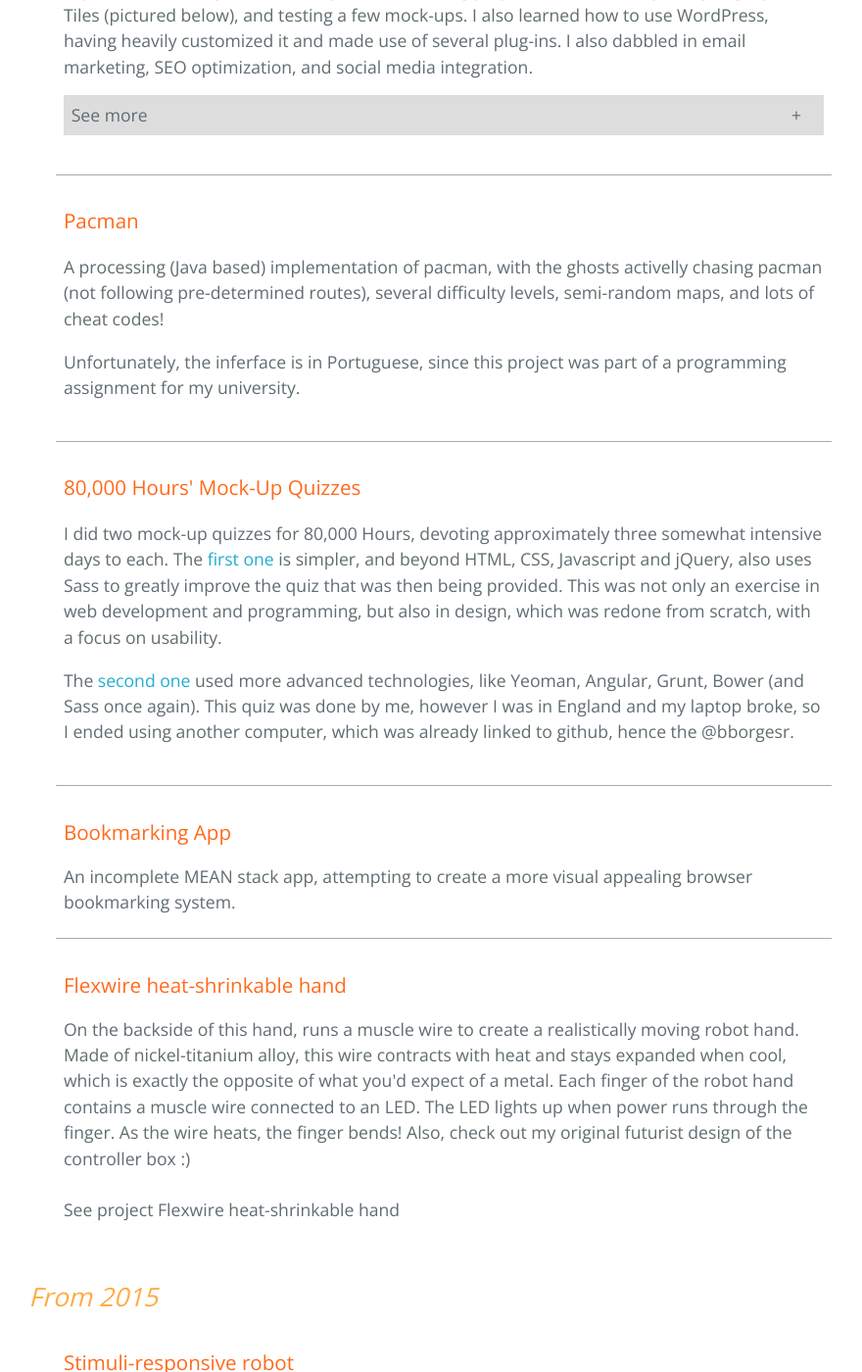
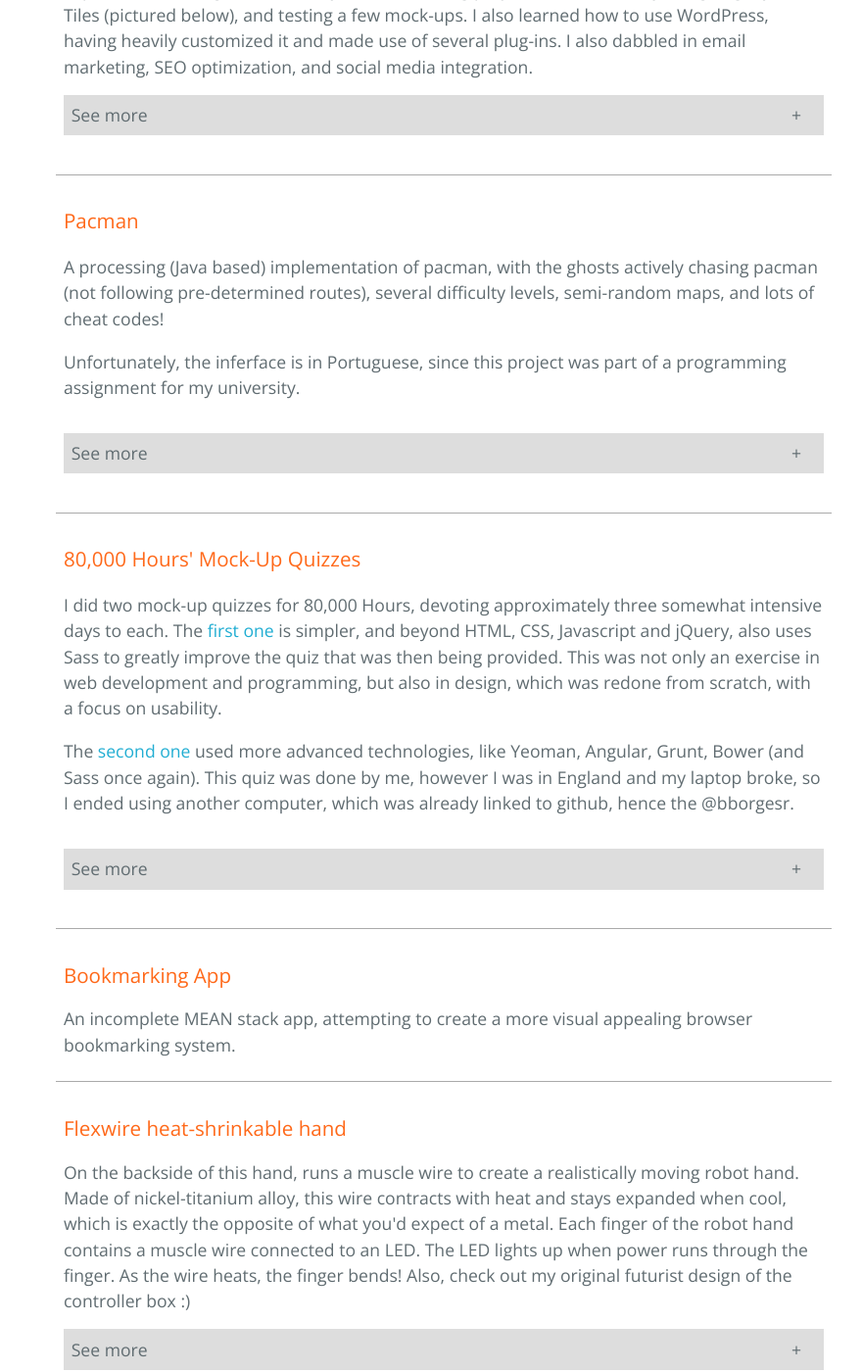
Before and after one commit to obiwit/obiwit.github.io, a Jekyll site: the page built from projects.html, in a window 1280 px wide and 1400 px high, scrolled down 1748 px. Shown: the whole window at 98% size, without its empty margins (207-1087 px from the left). Built offline with Jekyll 4.4.1, drawn with Linux system fonts in a browser that asks for light colours; nearby versions of some CDN libraries; some of the changed text lies outside the part shown.

Commit message:
Mostly content. Some gallery small improvements (ie. don't show previous and next arrows if there is only one image; pre-captions; etc.)

```diff
--- a/js/projects.js
+++ b/js/projects.js
@@ -51,6 +51,8 @@
    function modalLoadImage($image) {
      // clean modal
      $('#main-image').html('');
+     $('#modal-gallery a.prev').show();
+     $('#modal-gallery a.next').show();
 
     // add selected image to the modal, and show it
      $('#main-image').append($image.clone());
@@ -62,12 +64,25 @@
      } else {
        $('#main-image').css('maxWidth', (imageWidth/imageHeight * 60) + "vh" );
      }
-     if($image.parent().data()["items"] < 3) {
+     var gallerySize = $image.parent().data()["items"];
+     if(gallerySize < 3) {
        $('#main-image').css('maxWidth', (imageWidth/imageHeight * 80) + "vh" );
+       if (gallerySize == 1) {
+         // if the gallery only has one element, hide the next and previous buttons
+         $('#modal-gallery a.prev').hide();
+         $('#modal-gallery a.next').hide();
+       }
+     }
+     // add caption based on img's alt text
+     var caption = $image.attr('alt');
+
+     // add pre-caption (bold italized text before the actual caption)if it exists
+     if ($image.data()["pre"]){
+       caption = '<strong><em>' + $image.data()["pre"] + '</em></strong>' + caption;
      }
 
-     // add caption based on img's alt text
-     $('#caption').html($image.attr('alt'));
+     // add caption itself
+     $('#caption').html(caption);
 
      // add PS (sub-caption) if it exists
      if ($image.data()["ps"]){
--- a/projects.html
+++ b/projects.html
@@ -48,13 +48,30 @@
     </li>
     <li id="pacman">
       <h3>Pacman</h3>
-      <p>A processing (Java based) implementation of pacman, with the ghosts activelly chasing pacman (not following pre-determined routes), several difficulty levels, semi-random maps, and lots of cheat codes!</p>
+      <p>A processing (Java based) implementation of pacman, with the ghosts actively chasing pacman (not following pre-determined routes), several difficulty levels, semi-random maps, and lots of cheat codes!</p>
       <p>Unfortunately, the inferface is in Portuguese, since this project was part of a programming assignment for my university.</p>
+      <button class="toggle-accordion">See more</button>
+      <div class="accordion" data-items="7">
+        <img src="{{ site.baseurl }}/img/projects/pacman_menu.png" alt="Main menu of the game, which shows scores, allows the user to choose a difficulty level and plays a catchy tune! Notice that the harder the level, the higher you score as well!" data-index="1" data-project="pacman">
+        <img src="{{ site.baseurl }}/img/projects/pacman_gameplay.png" alt="A screenshot of the gameplay, without any cheat code or theme customization. Notice how the ghosts' eyes show the direction each ghost is moving in." data-index="2" data-project="pacman">
+        <img src="{{ site.baseurl }}/img/projects/pacman_themes.png" alt="One of the alternative themes you can choose from." data-index="3" data-project="pacman">
+        <img src="{{ site.baseurl }}/img/projects/pacman_cheatList.png" alt="The cheat list, which you can bring up anytime by pressing the right key." data-ps="PS. That letter is 'C', for Cheat and for Code!" data-index="4" data-project="pacman">
+        <img src="{{ site.baseurl }}/img/projects/pacman_pause.png" alt="You can also pause the game anytime, by pressing the spacebar or 'P'." data-index="5" data-project="pacman">
+        <img src="{{ site.baseurl }}/img/projects/pacman_tablesTurned.png" alt="A cheat code allows you to turn the tables!" data-index="6" data-project="pacman">
+        <img src="{{ site.baseurl }}/img/projects/pacman_endScreen.png" alt="One of the two possible end screens. In this case the 'You Lost'/'Gameover' screen, which shows you your final score, and plays a sad jingle." data-index="7" data-project="pacman">
+      </div>
     </li>
     <li id="80k-quizzes">
       <h3>80,000 Hours' Mock-Up Quizzes</h3>
       <p>I did two mock-up quizzes for 80,000 Hours, devoting approximately three somewhat intensive days to each. The <a href="https://github.com/obiwit/80K_quiz_mockup">first one</a> is simpler, and beyond HTML, CSS, Javascript and jQuery, also uses Sass to greatly improve the quiz that was then being provided. This was not only an exercise in web development and programming, but also in design, which was redone from scratch, with a focus on usability.</p>
       <p>The <a href="https://github.com/obiwit/ccApp">second one</a> used more advanced technologies, like Yeoman, Angular, Grunt, Bower (and Sass once again). This quiz was done by me, however I was in England and my laptop broke, so I ended using another computer, which was already linked to github, hence the @bborgesr.</p>
+      <button class="toggle-accordion">See more</button>
+      <div class="accordion" data-items="4">
+        <img src="{{ site.baseurl }}/img/projects/80k_1.png" data-pre="First Mock-Up - " alt="The (to-the-point) landing page." data-index="1" data-project="80k-quizzes" class="break-after">
+        <img src="{{ site.baseurl }}/img/projects/80k_4.png" data-pre="First Mock-Up - " alt="When the user pressed the 'About' button, this modal window opened to give a basic, to the point explanation, enabling the user to go right to the quiz - instead of tying him down with lots of text and information." data-index="2" data-project="80k-quizzes" class="break-after">
+        <img src="{{ site.baseurl }}/img/projects/80k_6.png" data-pre="First Mock-Up - " alt="A sample question screen. On the right, you can see a navigational list, which shows the user which question they are on, and allows them to jump back to previous questions by pressing the right circle." data-index="3" data-project="80k-quizzes" class="break-after">
+        <img src="{{ site.baseurl }}/img/projects/80k_5.png" data-pre="First Mock-Up - " alt="The results page. A distraction free page that listed the best matches for each user, alongside an appropriate image and brief explanation of each result." data-index="4" data-project="80k-quizzes">
+      </div>
     </li>
     <li>
       <h3>Bookmarking App</h3>
@@ -63,26 +80,40 @@
     <li id="robot-hand" class="last">
       <h3>Flexwire heat-shrinkable hand</h3>
       On the backside of this hand, runs a muscle wire to create a realistically moving robot hand. Made of nickel-titanium alloy, this wire contracts with heat and stays expanded when cool, which is exactly the opposite of what you'd expect of a metal. Each finger of the robot hand contains a muscle wire connected to an LED. The LED lights up when power runs through the finger. As the wire heats, the finger bends! Also, check out my original futurist design of the controller box :)
-      <br><br>
-      See project Flexwire heat-shrinkable hand
+      <button class="toggle-accordion">See more</button>
+      <div class="accordion" data-items="3">
+        <img src="{{ site.baseurl }}/img/projects/hand-off.jpg" alt="The complete system. The hand is not moving, since no LED is currently on. Notice the neat box art as well!" data-index="1" data-project="robot-hand" class="break-after">
+        <img src="{{ site.baseurl }}/img/projects/hand-on2.jpg" alt="The hand, moving a finger. In this particular case, it's stretching the middle finger and contracting the other four fingers..." data-ps="Please don't take it personally, it's a machine - it doesn't know what it's doing! :D" data-index="2" data-project="robot-hand" class="break-after">
+        <img src="{{ site.baseurl }}/img/projects/hand-on1.jpg" alt="The hand, stretching the ring finger, and contracting the others." data-index="3" data-project="robot-hand">
+      </div>
     </li>
 
     <h2 class="contrast">From 2015</h2>
     <li id="ee40lx-robot">
       <h3>Stimuli-responsive robot</h3>
       This was the final course project for BerkeleyX's Electronic Interfaces (EE40LX): a craft-stick vibrating hopper robot controlled by the MSP430G2 LaunchPad. It has the following subsystems: a voltage regulator, two photocell front ends, a speaker driver, a microphone front end and two DC motor drivers. These systems communicate with the MSP430G2 LaunchPad in order to allow the robot to move in response to its environment. In layman's terms, this robot will start moving and making noises in reaction to light and sound stimuli. <a href="https://www.youtube.com/watch?v=MmWrJUKf1GM">Check out the demo video!</a>
+      <button class="toggle-accordion">See more</button>
+      <div class="accordion" data-items="1">
+        <img src="{{ site.baseurl }}/img/projects/ee40lx-robot.jpg" alt="The robot. Notice the black cilindrical buzzer, the two eye-like photocells, and its funny light-ativated spring legs. Behind it all, the MSP430G2 LaunchPad, controlling the inputs and outputs of the circuit." data-index="1" data-project="ee40lx-robot">
+      </div>
     </li>
     <li id="alarm-circuit">
       <h3>Home alarm system</h3>
       An intrusion alarm system, using magnetic sensor switches to respond to movement. The two LEDs indicate both whether the system is on or off and whether it is self-locked or not (to continue making noise if, for example, someone opens a door and closes it quickly).
-      <br><br>
-      See project Home alarm system
+      <button class="toggle-accordion">See more</button>
+      <div class="accordion" data-items="1">
+        <img src="{{ site.baseurl }}/img/projects/home-alarm-system.jpg" alt="The finished alarm system, in its hand-customized container box." data-index="1" data-project="alarm-circuit">
+      </div>
     </li>
     <li id="rpg" class="last">
       <h3>rpg (Rewarding Programming Game)</h3>
       An interactive checklist, with a progress bar that tells you how close you are to the next level and its reward! It makes use of HTML5's localStorage. This whole project started when I drew all that I wanted to do (instead of actually doing that, procrastination at its best!) Note: Due to the localStorage cross-browser implementation, this app works better in Chrome or chrome-based browsers (i.e. Opera).
-      <br><br>
-      See project rpg (Rewarding Programming Game)
+      <button class="toggle-accordion">See more</button>
+      <div class="accordion" data-items="3">
+        <img src="{{ site.baseurl }}/img/projects/The-Beginning.png" alt="The picture I drew that inspired it all." data-index="1" data-project="rpg" class="break-after">
+        <img src="{{ site.baseurl }}/img/projects/rpg.png" alt="The main screen of the app." data-index="2" data-project="rpg" class="break-after">
+        <img src="{{ site.baseurl }}/img/projects/rpg_extra.png" alt="'Update Stats' detail." data-index="3" data-project="rpg">
+      </div>
     </li>
 
     <h2 class="contrast">From 2014</h2>
@@ -91,12 +122,20 @@
       An implementation of the famous chance game, with abundant JavaScript and SASS plugins (ex: compass, bourbon, refills, suzy). Check it out, it's pretty fun (even if slightly addicting)!
       <br><br>
       See a <a href="https://www.youtube.com/watch?v=Qy-x7LhwmGM">short demo</a> or play the game!
+      <button class="toggle-accordion">See more</button>
+      <div class="accordion" data-items="1">
+        <img src="{{ site.baseurl }}/img/projects/piggame.png" alt="The main screen of the game." data-index="1" data-project="pig-game">
+      </div>
     </li>
     <li id="breakawake">
       <h3>BreakAwake</h3>
       A website, focusing on design and responsive layouts at all levels. After several iterations, it evolved from the original flower-like design to a more modern tiled one. Prototyping and design (mock-ups pictured below) played a crucial role in this process. Check out the website, but bear in mind, I've never actually finished it, since this was mainly an experiment in design and responsiveness.
-      <br><br>
-      See project BreakAwake
+      <button class="toggle-accordion">See more</button>
+      <div class="accordion" data-items="3">
+        <img src="{{ site.baseurl }}/img/projects/breakAwake_v1.png" alt="The initial concept." data-index="1" data-project="breakawake" class="break-after">
+        <img src="{{ site.baseurl }}/img/projects/breakAwake-mockups_grey.png" alt="A second design mock-up for the website." data-index="2" data-project="breakawake" class="break-after">
+        <img src="{{ site.baseurl }}/img/projects/breakAwake-mockups_img.png" alt="The website that resulted from the new design." data-index="3" data-project="breakawake">
+      </div>
     </li>
     <li id="riddles">
       <h3>Riddles</h3>
```
Also changed, not shown: img/projects/80k_1.png (added), img/projects/breakAwake-mockups.png (renamed from img/projects/breakAwake mockups.png), img/projects/breakAwake-mockups_grey.png (renamed from img/projects/breakAwake mockups_grey.png), img/projects/breakAwake-mockups_img.png (renamed from img/projects/breakAwake mockups_img.png), img/projects/ee40lx-robot.jpg (renamed from img/projects/ee40lx robot.jpg), img/projects/hand-off.jpg (renamed from img/projects/hand off.jpg), img/projects/hand-on1.jpg (renamed from img/projects/hand on 1.jpg), img/projects/hand-on2.jpg (renamed from img/projects/hand on 2.jpg), img/projects/home-alarm-system.jpg (renamed from img/projects/home alarm system.jpg), img/projects/pacman_cheatList.png (added), img/projects/pacman_endScreen.png (added), img/projects/pacman_gameplay.png (added), img/projects/pacman_menu.png (added), img/projects/pacman_pause.png (added), 2 more files, 2 other files.
